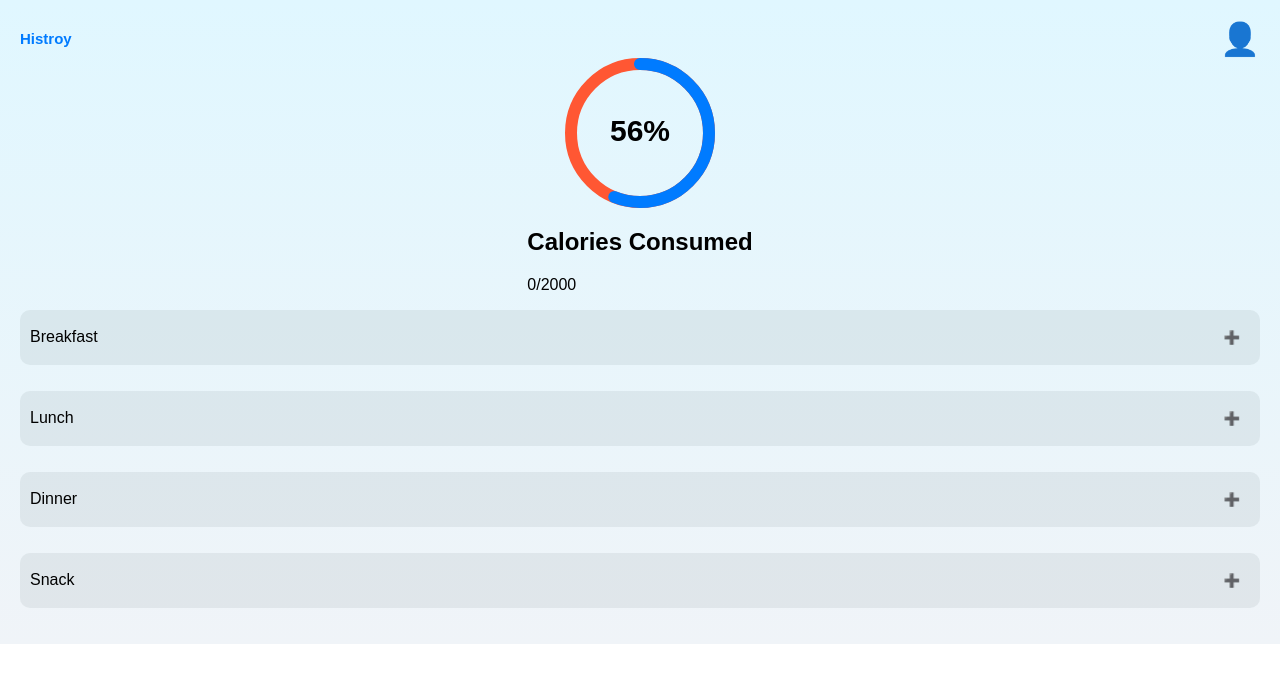
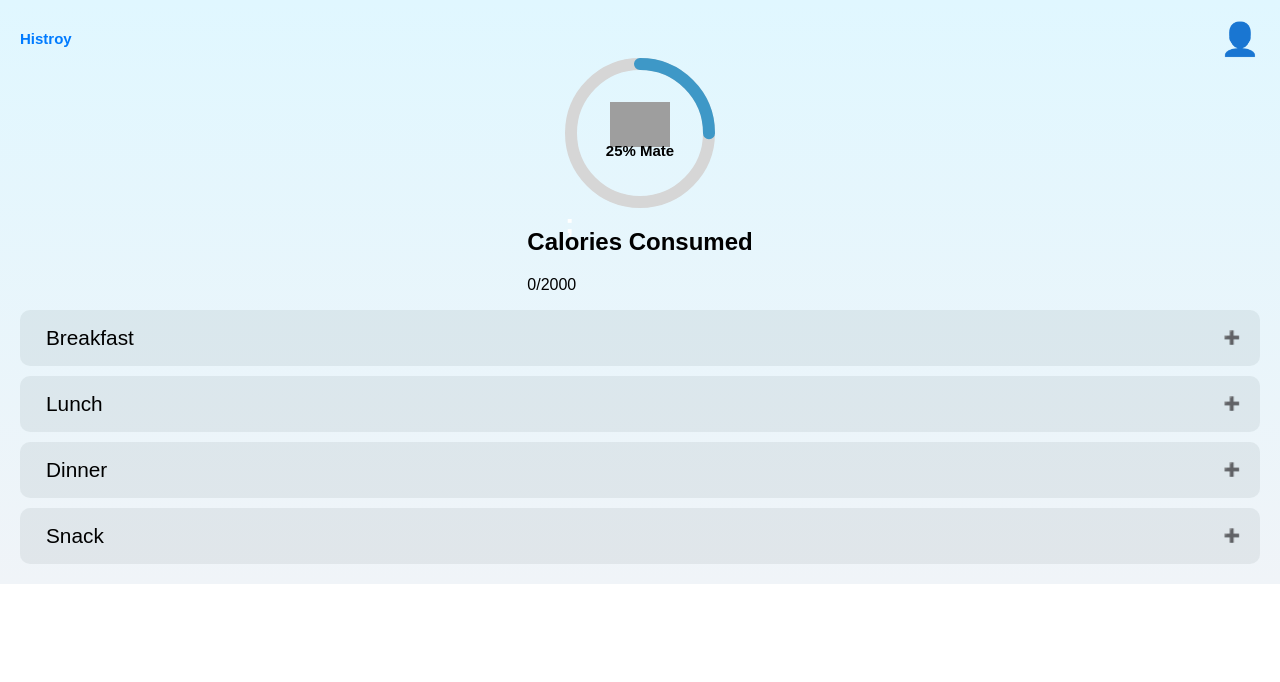
Before and after one commit to bavllymagid/Diet-Tracker, a React (Create React App) app: page / in a window 1280 px wide. Shown: the top 682 px of the page. Built offline with nearby package versions, Linux system fonts and the light colour scheme; grey boxes are pictures that could not be loaded.

Commit message:
[ADDED] storing in local storage

```diff
--- a/package.json
+++ b/package.json
@@ -4,6 +4,11 @@
   "private": true,
   "dependencies": {
     "@dnd-kit/core": "^6.1.0",
+    "@emotion/react": "^11.11.4",
+    "@emotion/styled": "^11.11.5",
+    "@material-ui/core": "^4.12.4",
+    "@material-ui/icons": "^4.11.3",
+    "@mui/material": "^5.15.18",
     "@testing-library/jest-dom": "^5.17.0",
     "@testing-library/react": "^13.4.0",
     "@testing-library/user-event": "^13.5.0",
@@ -12,6 +17,7 @@
     "react-dom": "^18.3.1",
     "react-router-dom": "^6.23.1",
     "react-scripts": "5.0.1",
+    "react-toastify": "^10.0.5",
     "web-vitals": "^2.1.4"
   },
   "scripts": {
--- a/src/App.js
+++ b/src/App.js
@@ -1,10 +1,14 @@
 // App.jsx
 import React from 'react';
 import DietTracker from './components/DietTracker';
+import { ToastContainer } from 'react-toastify';
 
 const App = () => {
   return (
-    <DietTracker />
+    <div>
+      <DietTracker />
+      <ToastContainer />
+    </div>
   );
 };
 export default App;
--- a/src/components/DietTracker.css
+++ b/src/components/DietTracker.css
@@ -36,6 +36,11 @@
     font-weight: bold;
   }
 
+  .bar-text{
+    font-size: 15px;
+    color: #000000;
+  }
+
   .meal-tracker {
     display:flex;
     flex-direction: column;
--- /dev/null
+++ b/src/components/DietTracker.js
@@ -0,0 +1,44 @@
+// DietTracker.jsx
+import React from 'react';
+import { CircularProgressbar, buildStyles, CircularProgressbarWithChildren } from 'react-circular-progressbar';
+import 'react-circular-progressbar/dist/styles.css';
+import './DietTracker.css';
+import './items/MealTimeItem.js';
+import MealTimeItem from './items/MealTimeItem.js';
+
+const DietTracker = () => {
+  const goal = localStorage.getItem('goal') || 2000;
+  const consumed = localStorage.getItem('consumed') || 500;
+  const percentage = (consumed / goal) * 100;
+
+  return (
+    <div className="diet-tracker">
+      <header>
+        <h1 className="history-text">Histroy</h1>
+        <div className="profile-icon">👤</div>
+      </header>
+      <div className="progress-container">
+        <CircularProgressbarWithChildren value={percentage}>
+          {/* Put any JSX content in here that you'd like. It'll be vertically and horizonally centered. */}
+          <img style={{ width: 60, marginTop: -5 }} src="https://i.imgur.com/b9NyUGm.png" alt="doge" />
+          <div style={{ fontSize: 12, marginTop: -5 }}>
+            <text className='bar-text'>{percentage}%</text>
+            <text className='bar-text'> Mate</text>
+          </div>
+        </CircularProgressbarWithChildren>;
+      </div>
+      <div className="calories">
+        <h2>Calories Consumed</h2>
+        <p>0/2000</p>
+      </div>
+      <div className="meal-tracker">
+        <MealTimeItem timeName='Breakfast' />
+        <MealTimeItem timeName='Lunch' />
+        <MealTimeItem timeName='Dinner' />
+        <MealTimeItem timeName='Snack' />
+      </div>
+    </div>
+  );
+};
+
+export default DietTracker;
--- a/src/components/DietTracker.jsx
+++ /dev/null
@@ -1,44 +0,0 @@
-// DietTracker.jsx
-import React from 'react';
-import { CircularProgressbar, buildStyles } from 'react-circular-progressbar';
-import 'react-circular-progressbar/dist/styles.css';
-import './DietTracker.css';
-import './items/MealTimeItem.js';
-import MealTimeItem from './items/MealTimeItem.js';
-
-const DietTracker = () => {
-  const percentage = 56; // This would be dynamic in a real app
-
-  return (
-    <div className="diet-tracker">
-      <header>
-        <h1 className="history-text">Histroy</h1>
-        <div className="profile-icon">👤</div>
-      </header>
-      <div className="progress-container">
-        <CircularProgressbar
-          className='progress-circle'
-          value={percentage}
-          text={`${percentage}%`}
-          styles={buildStyles({
-            textColor: '#000',
-            pathColor: '#007BFF',
-            trailColor: '#FF5733'
-          })}
-        />
-      </div>
-      <div className="calories">
-          <h2>Calories Consumed</h2>
-          <p>0/2000</p>
-      </div>
-      <div className="meal-tracker">
-        <MealTimeItem timeName='Breakfast'/>
-        <MealTimeItem timeName='Lunch'/>
-        <MealTimeItem timeName='Dinner'/>
-        <MealTimeItem timeName='Snack'/>
-      </div>
-    </div>
-  );
-};
-
-export default DietTracker;
--- a/src/components/items/MealTimeItem.css
+++ b/src/components/items/MealTimeItem.css
@@ -3,9 +3,11 @@
     border: none;
     border-radius: 5px;
     background: none;
-  }
+    position: relative;
+    z-index: 1;
+}
 
-  .add-meal{
+.add-meal {
     display: flex;
     justify-content: space-between;
     align-items: center;
@@ -13,4 +15,33 @@
     border: none;
     background-color: rgba(88, 111, 111, 0.102);
     border-radius: 10px;
-  }
+}
+
+.meal-time {
+    position: relative;
+    z-index: 0;
+    width: 100%;
+    height: 100%;
+    font-size: 1.3rem;
+    padding: 1rem;
+}
+
+.meal-list{
+    padding: 0;
+    margin: 0;
+}
+
+ul{
+    list-style: none;
+    padding: 0 1rem;
+    margin: 0;
+}
+
+.meal-list li {
+    list-style: none;
+    padding: 10px;
+    border-bottom: 1px solid #ccc;
+    display: flex;
+    justify-content: space-between;
+    align-items: center;
+}
--- a/src/components/items/MealTimeItem.js
+++ b/src/components/items/MealTimeItem.js
@@ -1,22 +1,58 @@
-import React from 'react';
+import React, { useState, useEffect } from 'react';
 import './MealTimeItem.css';
+import { toast } from 'react-toastify';
+import 'react-toastify/dist/ReactToastify.css';
 
-const MealTimeItem = ({timeName}) => {
+const MealTimeItem = ({ timeName }) => {
+    const [mealList, setMealList] = useState({});
+    const [isHidden, setIsHidden] = useState(true);
+
+    useEffect(() => {
+        const storedMeals = JSON.parse(localStorage.getItem(timeName));
+        if (storedMeals) {
+            setMealList(storedMeals);
+        }
+    }, [timeName]);
+
+    const toggleMealList = (flag) => {
+        setIsHidden(flag ? !isHidden : false);
+    };
+
+    const addMeal = () => {
+        const meal = prompt("Enter meal name");
+        const cal = parseInt(prompt("Enter calories in 100 grams of food"), 10);
+        if (!meal || isNaN(cal)) {
+            toast.error("Please Enter Valid Data!");
+            toggleMealList(false);
+            return;
+        }
+        const updatedMealList = { ...mealList, [meal]: cal };
+        setMealList(updatedMealList);
+        localStorage.setItem(timeName, JSON.stringify(updatedMealList));
+        toast.success("Meal Added Successfully!");
+    };
+
     return (
         <div className="meal-list">
-          <div className="add-meal">
-            <text className="meal-time">{timeName}</text>
-            <button className='add-btn' onClick={() => {
-              var breakfast = document.createElement('li');
-              breakfast.innerHTML = {timeName}.timeName +' added 1';
-              document.querySelector('.meal-list ul').appendChild(breakfast);
-              console.log({timeName} +'added 1');
-            }}> ➕ </button>
-          </div>
-          <ul>
-          </ul>
+            <div className="add-meal">
+                <span className="meal-time" onClick={() => toggleMealList(true)}>
+                    {timeName}
+                </span>
+                <button className='add-btn' onClick={()=>{
+                    addMeal();
+                    toggleMealList(false);
+                }}> ➕ </button>
+            </div>
+            <ul id={timeName} hidden={isHidden}>
+                {Object.keys(mealList).map((meal, index) => (
+                    <li key={index}>
+                        <span>{meal}</span>
+                        <span>{mealList[meal]} cal</span>
+                    </li>
+                ))}
+            </ul>
         </div>
     );
-}
+};
 
 export default MealTimeItem;
```
Also changed, not shown: 1 other file (tests, documents, lock files or other folders).
